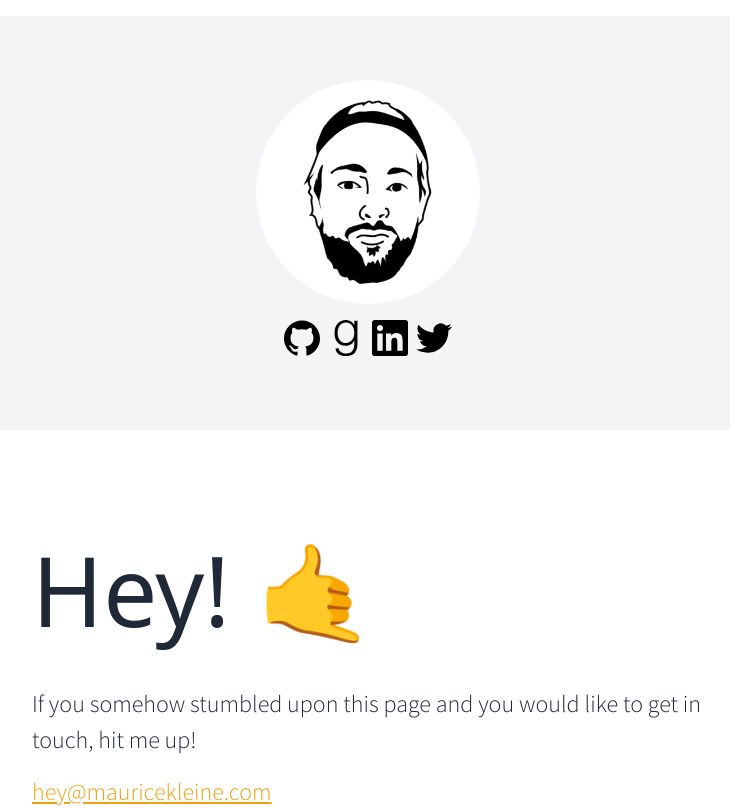
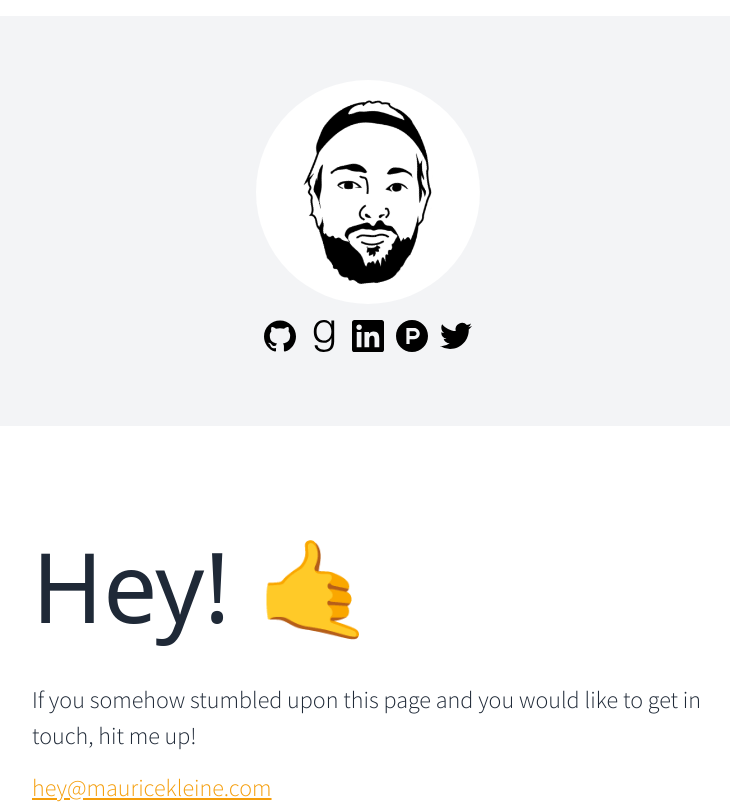
Before and after one commit to mauricekleine/mozza, a Next.js app: page / in a window 1280 px wide. Shown: the top 808 px of the page, without its empty margins (272-1002 px from the left). Built offline with nearby package versions, Linux system fonts and the light colour scheme; a web font is replaced by a local one.

Commit message:
feat: add producthunt link

```diff
--- a/src/pages/index.tsx
+++ b/src/pages/index.tsx
@@ -18,21 +18,50 @@ const Home = () => {
             src="/maurice-kleine.png"
           />
 
-          <div className="flex items-center justify-center space-x-2">
+          <div className="flex items-center justify-center space-x-3">
             <Link href="https://github.com/mauricekleine">
-              <Image height={36} src="/github.svg" width={36} />
+              <Image
+                alt="Maurice Kleine Github"
+                height={32}
+                src="/github.svg"
+                width={32}
+              />
             </Link>
 
             <Link href="https://www.goodreads.com/mauricekleine">
-              <Image height={36} src="/goodreads.svg" width={36} />
+              <Image
+                alt="Maurice Kleine Goodreads"
+                height={32}
+                src="/goodreads.svg"
+                width={32}
+              />
             </Link>
 
             <Link href="https://www.linkedin.com/in/mauricekleine/">
-              <Image height={36} src="/linkedin.svg" width={36} />
+              <Image
+                alt="Maurice Kleine LinkedIn"
+                height={32}
+                src="/linkedin.svg"
+                width={32}
+              />
+            </Link>
+
+            <Link href="https://www.producthunt.com/@mauricekleine">
+              <Image
+                alt="Maurice Kleine Producthunt"
+                height={32}
+                src="/producthunt.svg"
+                width={32}
+              />
             </Link>
 
             <Link href="https://twitter.com/therealfluncle">
-              <Image height={36} src="/twitter.svg" width={36} />
+              <Image
+                alt="Maurice Kleine Twitter"
+                height={32}
+                src="/twitter.svg"
+                width={32}
+              />
             </Link>
           </div>
         </div>
```
Also changed, not shown: public/producthunt.svg (added).
